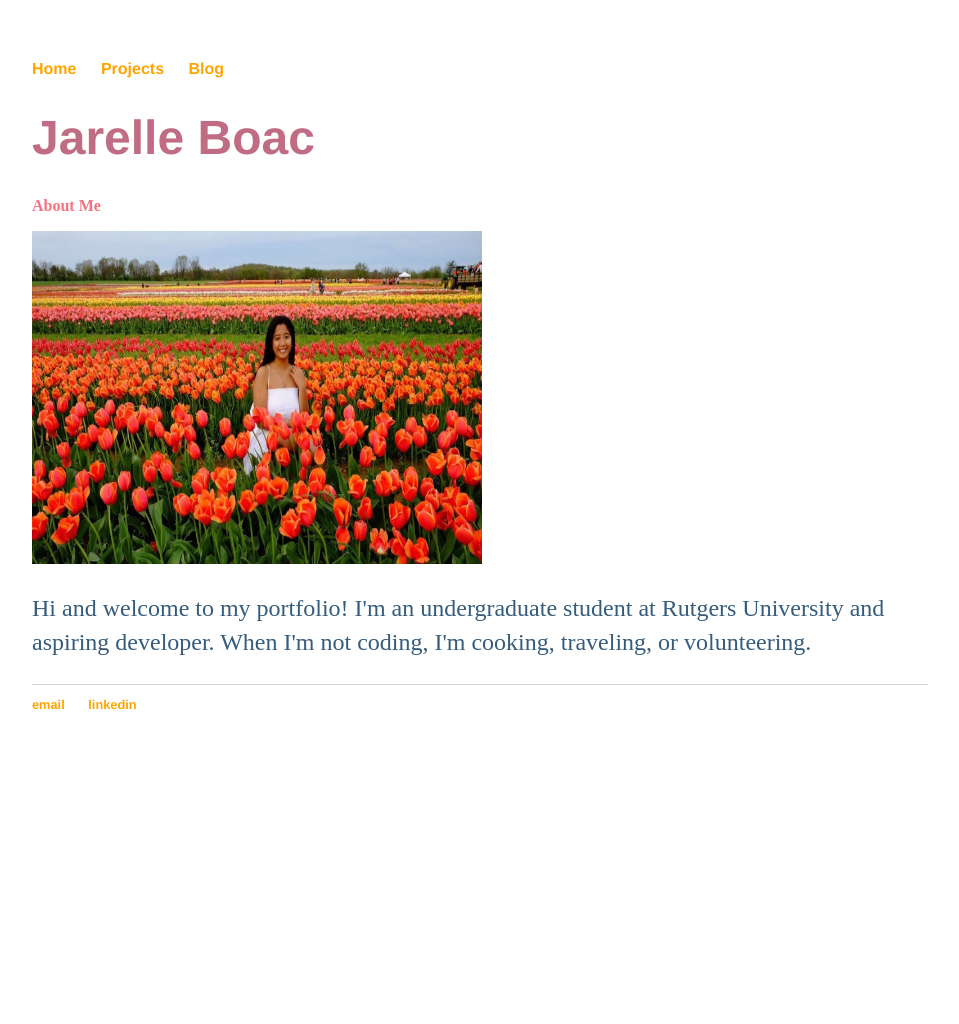
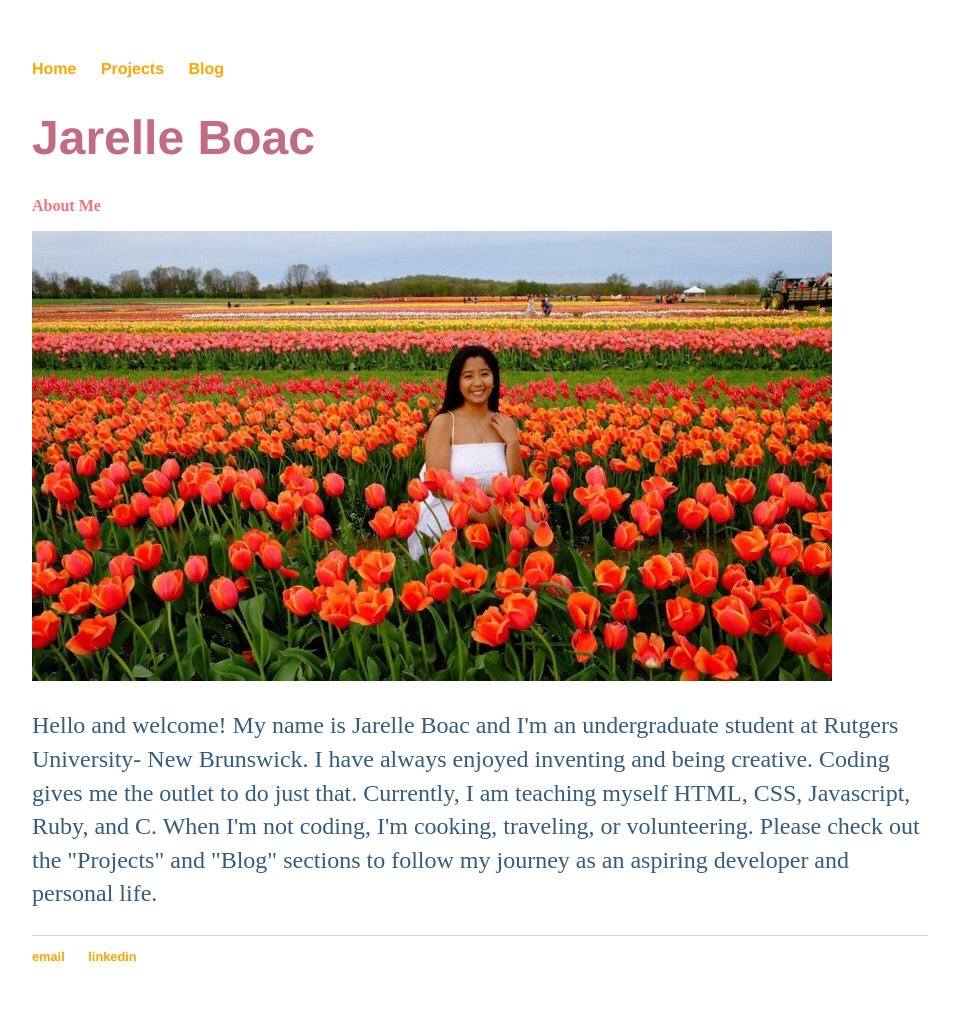
Before and after one commit to jarelle22/jarelleboac.github.io, a Jekyll site: the page built from index.html, in a window 1280 px wide. Shown: the whole page, without its empty margins (160-1119 px from the left). Built offline with Jekyll 4.4.1, drawn with Linux system fonts in a browser that asks for light colours; before the commit the page ends 900 px from its top, so only the background shows below that.

Commit message:
Update index.html
reverting back to original dimensions, added more to my blurb

```diff
--- a/index.html
+++ b/index.html
@@ -6,6 +6,6 @@ title: Jarelle Boac
 		<div class="blurb">
 			<h1>Jarelle Boac</h1>
 			<h3>About Me</h3>
-			<img src="72C66544-96D7-4B87-AFAA-75E7CFD6FF7A.jpeg" alt="Jarelle Boac in a field of flowers" width="450" height="333">
-			<p>Hi and welcome to my portfolio! I'm an undergraduate student at Rutgers University and aspiring developer. When I'm not coding, I'm cooking, traveling, or volunteering. </p>
+			<img src="72C66544-96D7-4B87-AFAA-75E7CFD6FF7A.jpeg" alt="Jarelle Boac in a field of flowers">
+			<p>Hello and welcome! My name is Jarelle Boac and I'm an undergraduate student at Rutgers University- New Brunswick. I have always enjoyed inventing and being creative. Coding gives me the outlet to do just that. Currently, I am teaching myself HTML, CSS, Javascript, Ruby, and C. When I'm not coding, I'm cooking, traveling, or volunteering. Please check out the "Projects" and "Blog" sections to follow my journey as an aspiring developer and personal life. </p>
 		</div>
```
